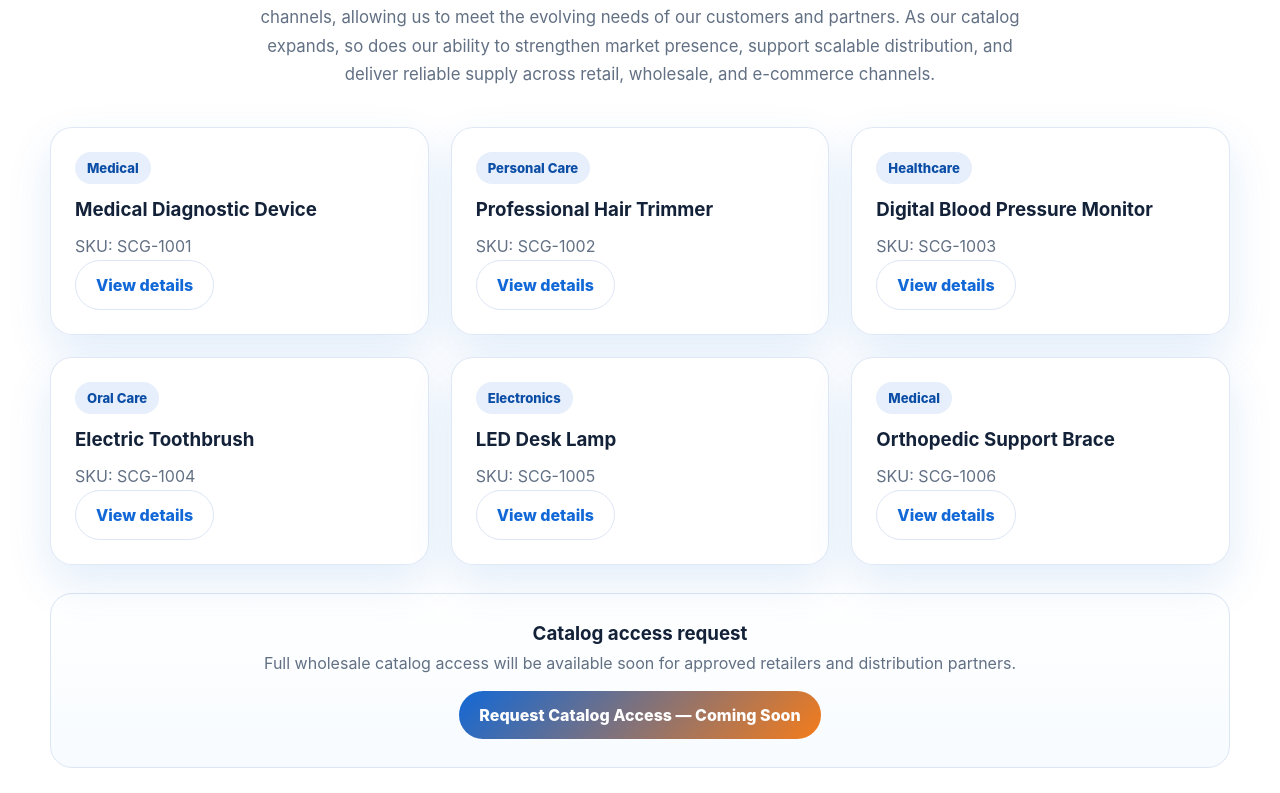
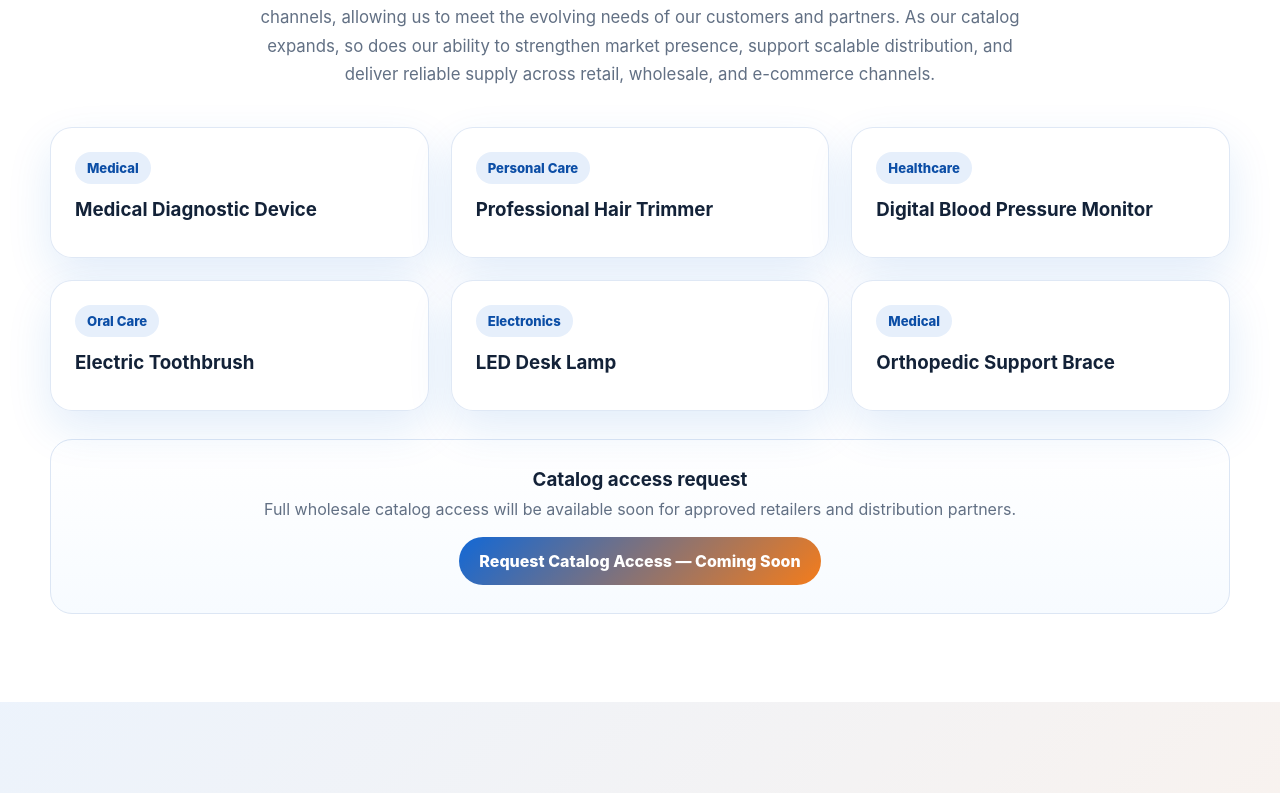
Before and after one commit to larryfelix66/strategic-commerce-group-site, a React (Vite) app: page / in a window 1280 px wide. Shown: the part 4627-5420 px from the top of the page. Built offline with nearby package versions, Linux system fonts and the light colour scheme.

Commit message:
Update App.jsx

```diff
--- a/src/App.jsx
+++ b/src/App.jsx
@@ -278,12 +278,7 @@ return (
 />
             <div className="catalog-grid">
               {catalogItems.map((item) => (
-                <div className="catalog-card" key={item.sku}>
-                  <span className="pill">{item.category}</span>
-                  <h3>{item.name}</h3>
-                  <p>SKU: {item.sku}</p>
-                  <a className="button button-outline" href="#catalog-request">View details</a>
-                </div>
+                <div className="catalog-card" key={item.sku}> <span className="pill">{item.category}</span> <h3>{item.name}</h3> <p>{item.description}</p> </div>
               ))}
             </div>
             <div className="catalog-request" id="catalog-request">
```
